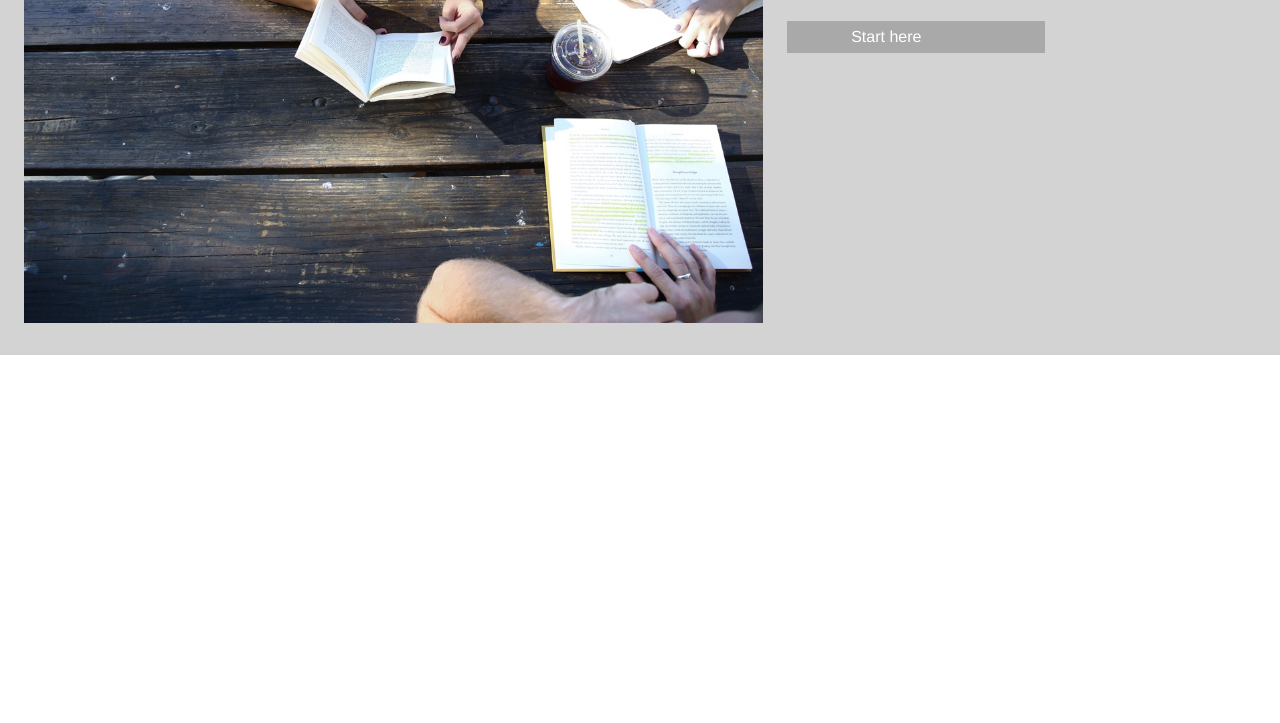
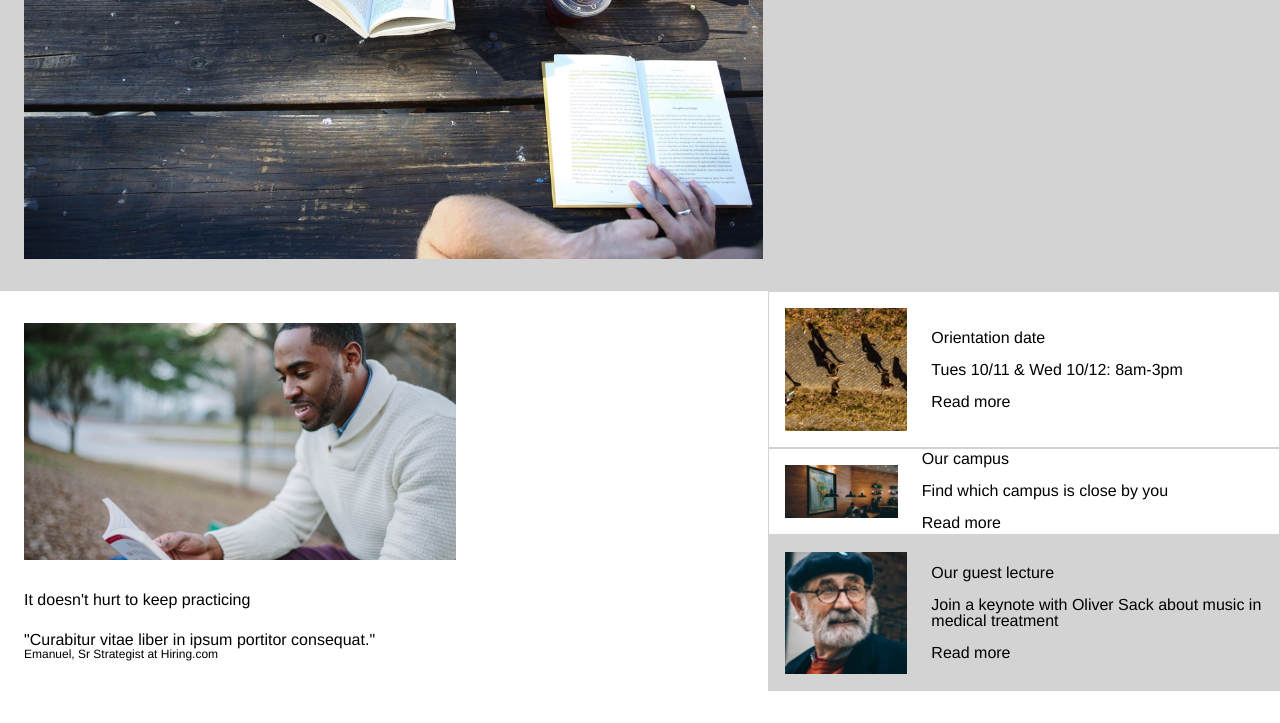
Before and after one commit to hwineland/ColmarAcademy, a plain HTML site: page index.html in a window 1280 px wide. Shown: the part 319-1042 px from the top of the page. Before the commit the page ends 800 px from the top, so only its background shows below. Drawn offline with Linux system fonts and the light colour scheme; files whose address does not match are found by name.

Commit message:
Styled layout of news

```diff
--- a/Resources/Styles/style.css
+++ b/Resources/Styles/style.css
@@ -17,6 +17,7 @@ header .content {
   display: flex;
   align-items: center;
   padding: 16px 24px 16px 24px;
+  background-color: white;
 }
 
 header .logo {
@@ -33,10 +34,7 @@ nav ul li{
 /* Banner */
 
 .banner {
-  position: relative;
-  top: 64px;
   display: flex;
-
   padding: 32px 24px;
   background-color: #D3D3D3;
 }
@@ -66,3 +64,68 @@ margin-top: 100px;
  background-color: #A9A9A9;
  padding: 8px 64px;
 }
+
+/* News */
+
+.main {
+  height: 400px;
+  display: flex;
+  padding-bottom: 32px;
+}
+
+.main-feature {
+display: flex;
+flex-direction: column;
+max-width: 60%;
+overflow: hidden;
+padding: 32px 24px;
+}
+
+.main-feature img {
+  display: block;
+  max-width: 60%;
+  height: auto;
+}
+
+.main-feature h2{
+  padding-top: 32px;
+  padding-bottom: 24px;
+}
+
+#source {
+  font-size: 12px;
+}
+
+.main-stories {
+  display: flex;
+  flex-direction: column;
+  max-width: 40%;
+}
+
+.main-story {
+  display: flex;
+  border: 1px solid #D3D3D3;
+  overflow: hidden;
+}
+
+.main-story img {
+  max-width: 35%;
+  max-height: auto;
+  display: block;
+  padding: 16px;
+}
+
+.main-story .content {
+  display: flex;
+  flex-direction: column;
+  justify-content: center;
+
+}
+
+.main-story p, h3 {
+  padding: 8px;
+}
+
+#highlight {
+    background-color: #D3D3D3;
+}
--- a/index.html
+++ b/index.html
@@ -31,5 +31,39 @@
         <p class="button">Start here</p>
       </div>
     </div>
+    <div class="main">
+      <div class="main-feature">
+      <img src="./Resources/Images/information-main.jpg"/>
+      <h2>It doesn't hurt to keep practicing</h2>
+      <p>"Curabitur vitae liber in ipsum portitor consequat."</p>
+      <p id="source">Emanuel, Sr Strategist at Hiring.com</p>
+      </div>
+      <div class="main-stories">
+        <div class="main-story">
+          <img src="./Resources/Images/information-orientation.jpg"/>
+          <div class="content">
+          <h3>Orientation date</h3>
+          <p>Tues 10/11 & Wed 10/12: 8am-3pm</p>
+          <p>Read more</p>
+          </div>
+        </div>
+        <div class="main-story">
+          <img src="./Resources/Images/information-campus-mobile.jpg"/>
+          <div class="content">
+          <h3>Our campus</h3>
+          <p>Find which campus is close by you</p>
+          <p>Read more</p>
+          </div>
+        </div>
+        <div class="main-story" id="highlight">
+          <img src="./Resources/Images/information-guest-lecture.jpg"/>
+          <div class="content">
+          <h3>Our guest lecture</h3>
+          <p>Join a keynote with Oliver Sack about music in medical treatment</p>
+          <p>Read more</p>
+          </div>
+        </div>
+      </div>
+    </div>
   </body>
 </html>
```
